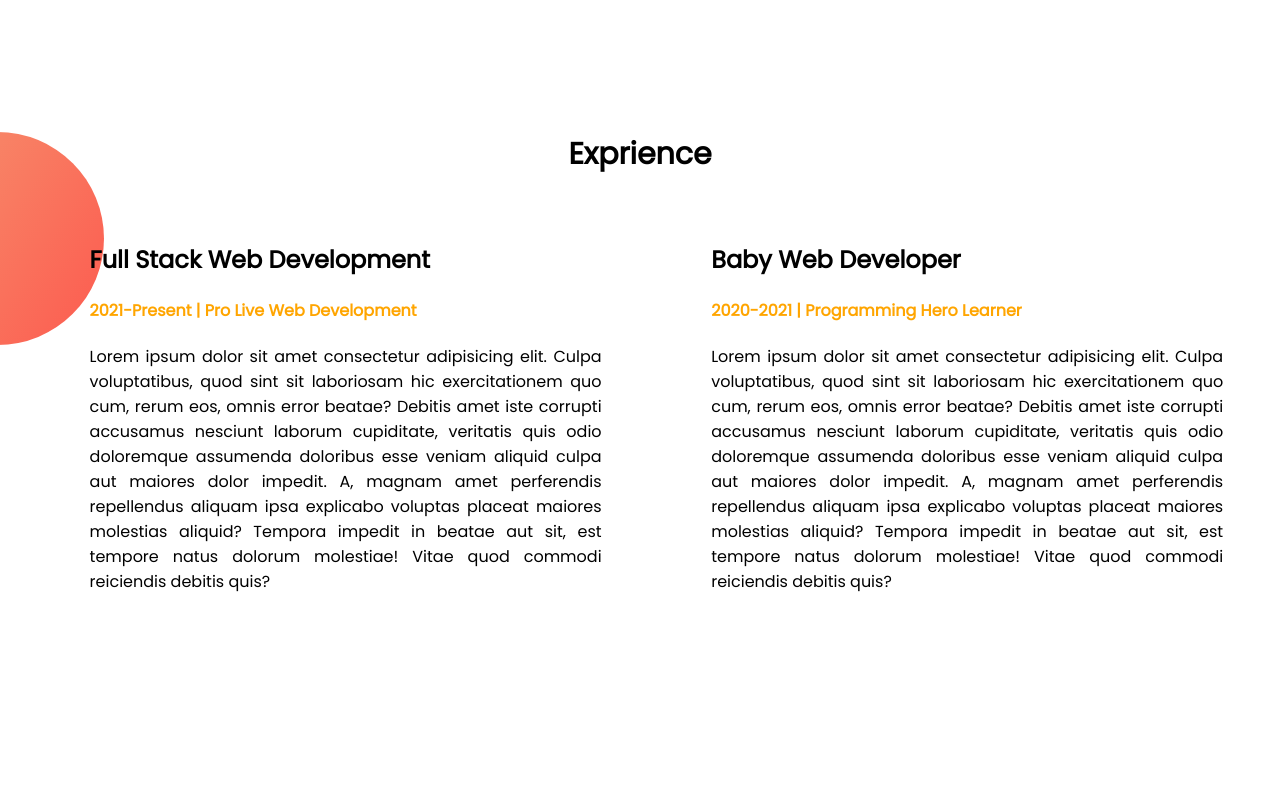
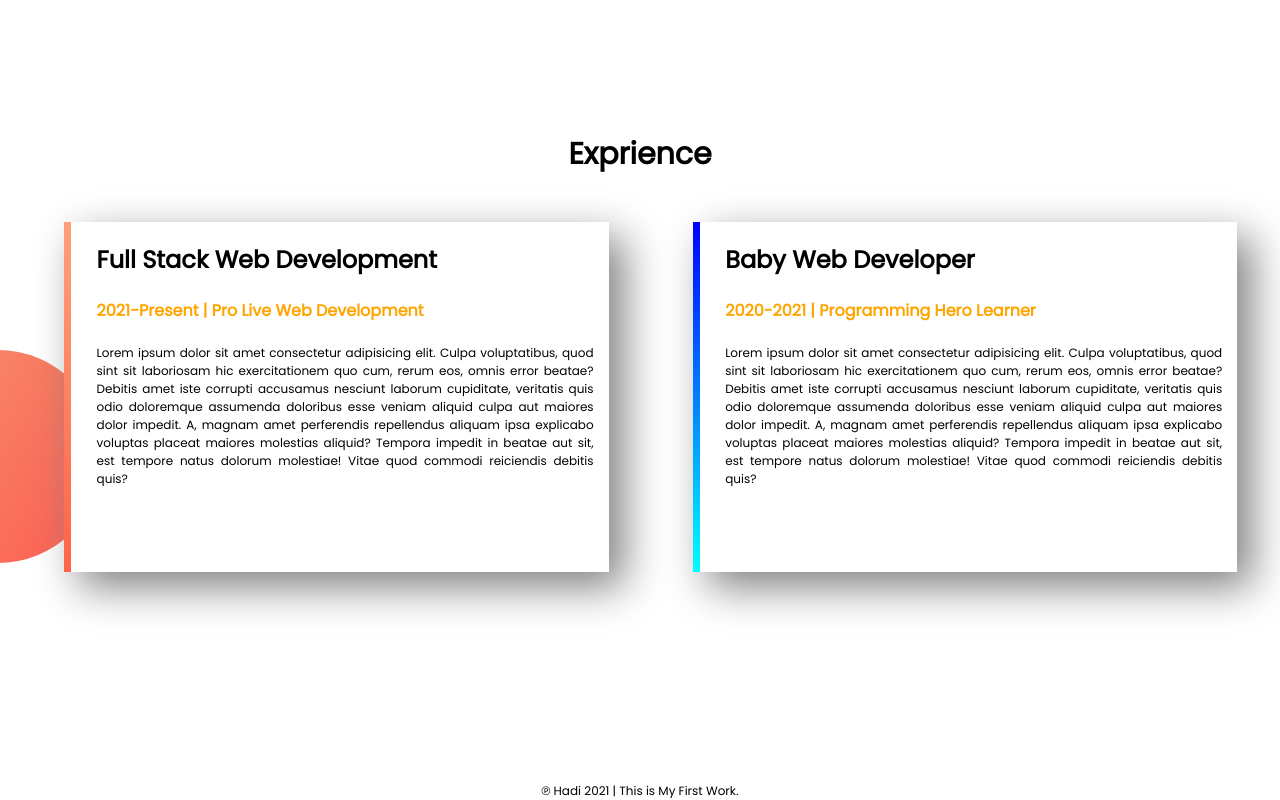
Before and after one commit to HadiAnik/web-portfolio, a plain HTML site: page index.html in a window 1280 px wide. Shown: the part 1193-1993 px from the top of the page. Drawn offline with Linux system fonts and the light colour scheme.

Commit message:
full complite

```diff
--- a/css/style.css
+++ b/css/style.css
@@ -49,58 +49,31 @@ section {
 .section3 {
     background-image: url(../images/exp-bg.png);
     background-repeat: no-repeat;
-
+    background-position: left;
 }
 .section3 h1 {
     text-align: center;
 }
-
-
-
-
-
-
-
-
-
-
-
-
-
-
-
-
-
-
-
-
-
-
-
-
-
-
-
-
-
-/* .section3d1 {
-    margin-left: 180px;
-    padding: 5px 5px 5px 15px;
-    width: 500px;
-    height: 300px;
-    border: 1px solid blue;
-    border-left: 4px solid purple;
-    box-shadow: 3px;
+.single-exprience {
+    box-shadow: 15px 15px 40px gray;
+    height: 70%;
+    background-color: white;
 }
-.section3d1 h4 {
-  color: darkorange;
+.single-exprience p {
+    font-size: 12px;
+    padding-right: 15px;
 }
-.section3d1 p {
-    text-align: justify;
+#full-stack {
+    border-left: 7px solid;
+    border-image: linear-gradient(180deg, lightsalmon, tomato);
+    border-image-slice: 1;
+}
+#baby-web {
+    border-left: 7px solid;
+    border-image: linear-gradient(180deg, blue, cyan);
+    border-image-slice: 1;
+}
+footer {
+    text-align: center;
     font-size: 12px;
 }
-#section3d2 {
-    position: relative;
-    left: 600px;
-    bottom: 312px;
-} */
--- a/index.html
+++ b/index.html
@@ -39,18 +39,20 @@
 
     <section class="section3">
         <h1>Exprience</h1>
-        <div class="half-width">   <!-- class="section3d1" -->
+        <div id="full-stack" class="half-width single-exprience">   <!-- class="section3d1" -->
             <h2>Full Stack Web Development</h1>
-            <h4><span class="orange-highlite">2021-Present | Pro Live Web Development</span></h3>
+            <h4 class="orange-highlite">2021-Present | Pro Live Web Development</h3>
             <p>Lorem ipsum dolor sit amet consectetur adipisicing elit. Culpa voluptatibus, quod sint sit laboriosam hic exercitationem quo cum, rerum eos, omnis error beatae? Debitis amet iste corrupti accusamus nesciunt laborum cupiditate, veritatis quis odio doloremque assumenda doloribus esse veniam aliquid culpa aut maiores dolor impedit. A, magnam amet perferendis repellendus aliquam ipsa explicabo voluptas placeat maiores molestias aliquid? Tempora impedit in beatae aut sit, est tempore natus dolorum molestiae! Vitae quod commodi reiciendis debitis quis?</p>
         </div>
-        <div class="half-width">  <!-- id="section3d2" class="section3d1" -->
+        <div id="baby-web" class="half-width single-exprience">  <!-- id="section3d2" class="section3d1" -->
             <h2>Baby Web Developer</h1>
-            <h4><span class="orange-highlite">2020-2021 | Programming Hero Learner</span></h3>
+            <h4 class="orange-highlite">2020-2021 | Programming Hero Learner</h3>
             <p>Lorem ipsum dolor sit amet consectetur adipisicing elit. Culpa voluptatibus, quod sint sit laboriosam hic exercitationem quo cum, rerum eos, omnis error beatae? Debitis amet iste corrupti accusamus nesciunt laborum cupiditate, veritatis quis odio doloremque assumenda doloribus esse veniam aliquid culpa aut maiores dolor impedit. A, magnam amet perferendis repellendus aliquam ipsa explicabo voluptas placeat maiores molestias aliquid? Tempora impedit in beatae aut sit, est tempore natus dolorum molestiae! Vitae quod commodi reiciendis debitis quis?</p>
         </div>
     </section>
 
+    <footer>℗ Hadi 2021 | This is My First Work.</footer>
+
 
 </body>
 </html>
```
